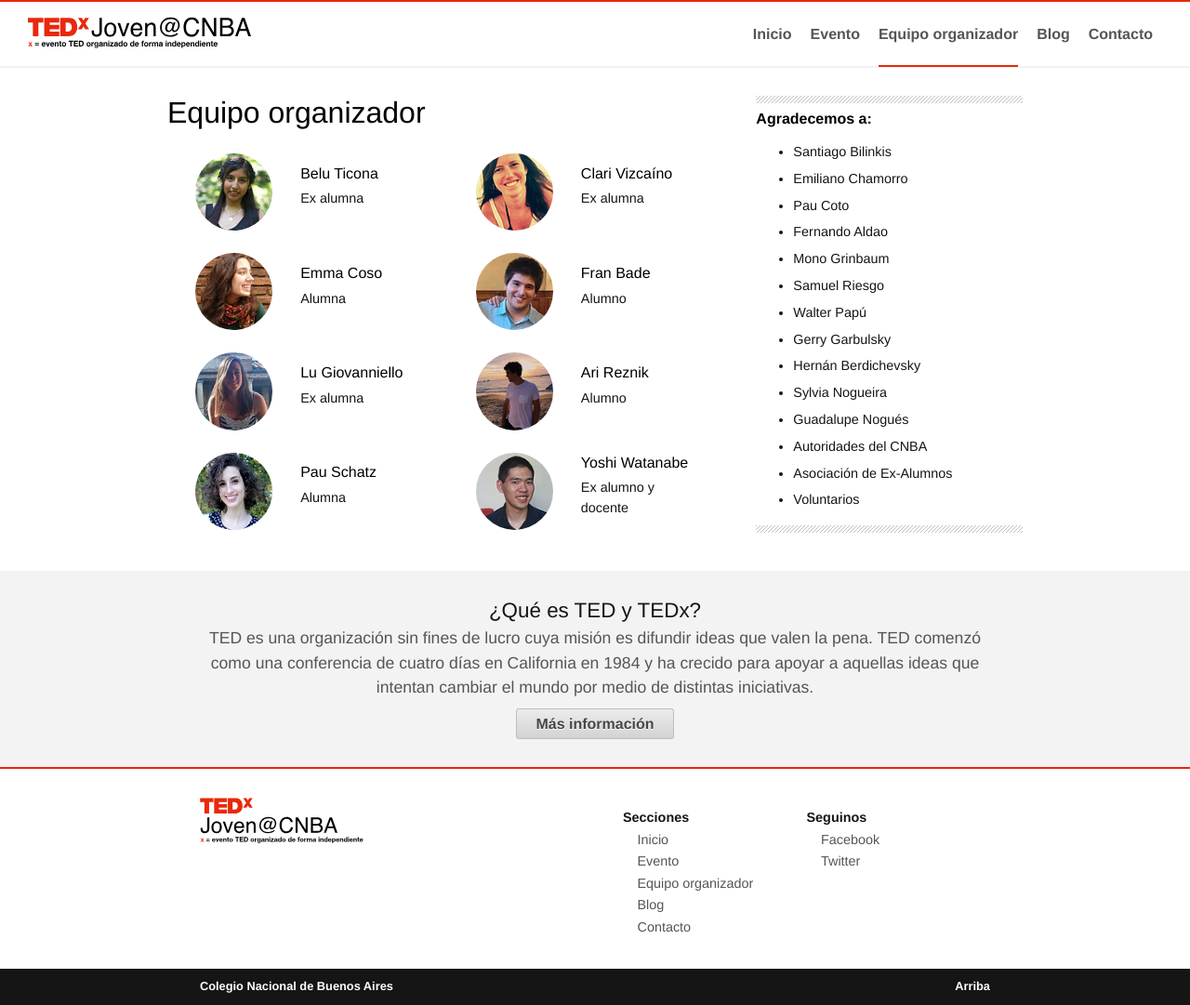
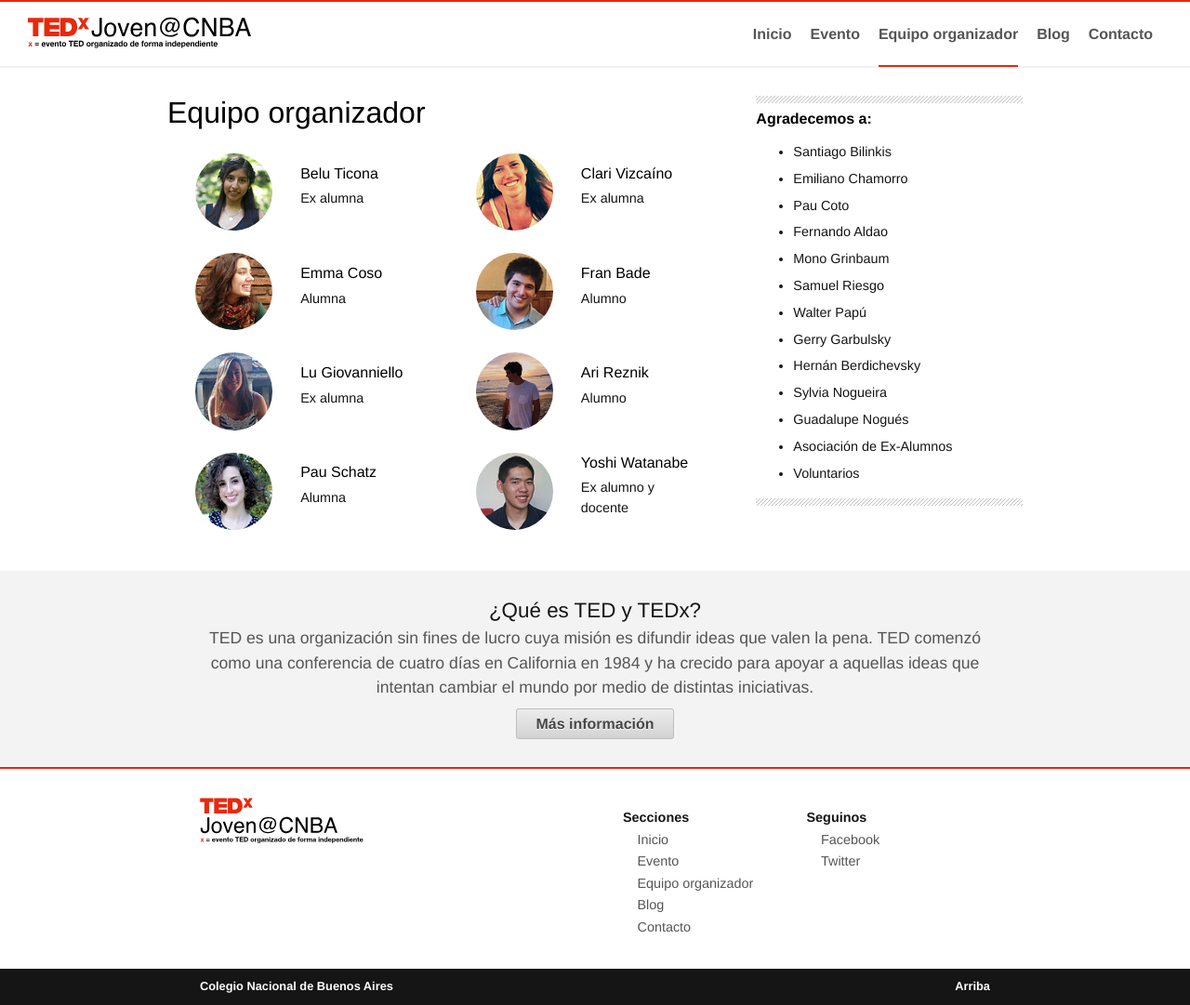
Before and after one commit to TEDxCNBA/pagina, a Jekyll site: the page built from equipo.html, in a window 1280 px wide. Shown: the whole page at 93% size. Built offline with Jekyll 4.4.1, drawn with Linux system fonts in a browser that asks for light colours.

Commit message:
Sacamos el agradecimiento a las autoridades del CNBA

```diff
--- a/_data/supporters.yml
+++ b/_data/supporters.yml
@@ -9,6 +9,5 @@
 - nombre: Hernán Berdichevsky
 - nombre: Sylvia Nogueira
 - nombre: Guadalupe Nogués
-- nombre: Autoridades del CNBA
 - nombre: Asociación de Ex-Alumnos
 - nombre: Voluntarios
```
